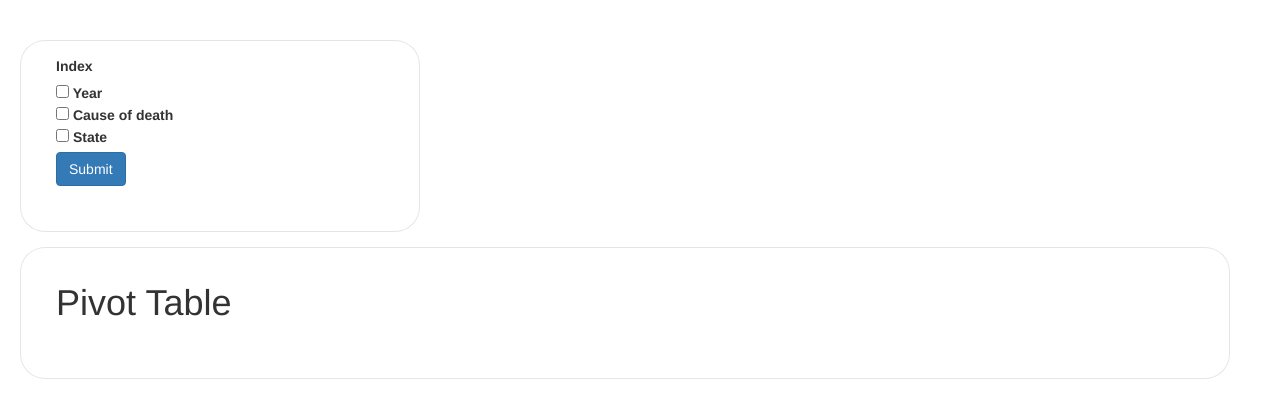
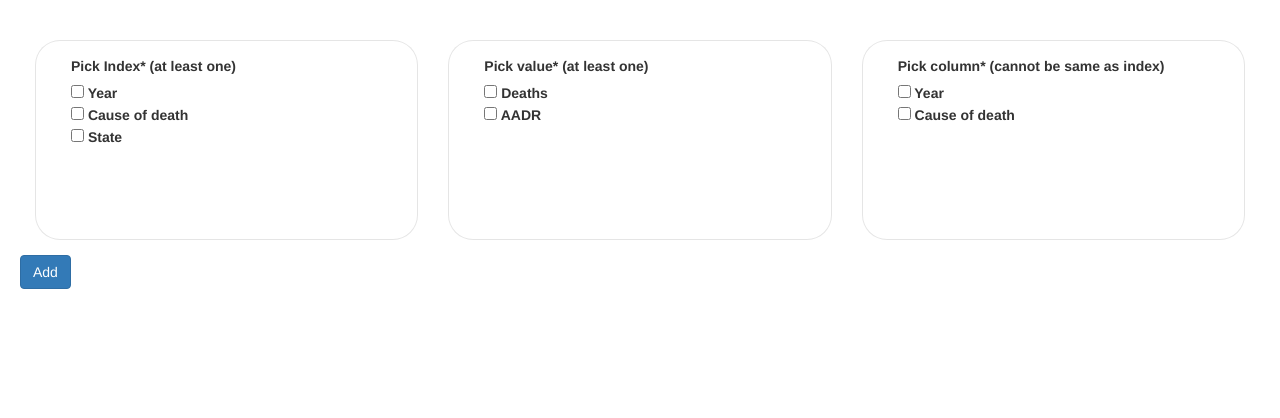
Before and after one commit to elisejansson/SadStats, a Flask app: page /pivottable in a window 1280 px wide. Shown: the part 52-470 px from the top of the page. Run offline with Flask 2, Linux system fonts and the light colour scheme; parts of the project's set-up code (start-up, migrations or seed data) failed here and were passed over; some libraries are stand-ins or nearby versions.

Commit message:
Form groups added

```diff
--- a/app.py
+++ b/app.py
@@ -20,12 +20,19 @@ def get_csv():
 def pivottable_api():
 
     # #csv_list should have been passed as a global variable
-    index = request.args.get('index') #should be list
-    values = request.args.get('values') #should be list
-    columns = request.args.get('columns') #should be list
+    index_y = request.args.get('index_y')
+    index_c = request.args.get('index_c')
+    index_s = request.args.get('index_s') #should be list
+    values_a = request.args.get('value_a')
+    values_d = request.args.get('value_d') #should be list
+    #columns = request.args.get('columns') #should be list
     #filtering = request.args.get('filtering') #should be dictionary
     #filtering = {'YEAR':None,'STATE':None,'CAUSE_NAME':None}
-    return index + values + columns
+    return index_y
+    return index_c
+    return index_s
+    return value_a
+    return value_d
     #pivot_data = pivot(index, values, columns, filtering) #returns as json
     # #set mime type to application/json
 
--- a/static/styles/pivot.css
+++ b/static/styles/pivot.css
@@ -1,22 +1,18 @@
 .wrapper {
 	padding: 20px;
+
 }
+
 
 .form-group {
   max-width: 100%;
-  padding: 15px 35px 45px;
+	height: 200px;
+  padding: 15px 35px 15px;
   background: rgba(255,255,255,0.9);
   border: 1px solid rgba(0,0,0,0.1);
   border-radius: 25px;
 	}
 
-.index {
-  max-width: 400px;
-}
-
-.test {
-  max-width: 400px;
-}
 
 .form-control {
     position: relative;
--- a/templates/pivottable.html
+++ b/templates/pivottable.html
@@ -4,31 +4,59 @@
 <link rel="stylesheet" href="{{ url_for('static', filename='styles/pivot.css') }}">
 </head>
 {% include 'navbar.html' %}
+<script>
+var checkboxes = document.querySelectorAll('input[type="checkbox"]');
+var checkedOne = Array.prototype.slice.call(checkboxes).some(x => x.checked);
+</script>
 <body>
 <div class="container-fluid">
   <div class="wrapper">
-    <div class="row">
-    <form action="/api/pivottable" method="get">
-      <div class="form-group test">
-        <label for="example-text-input" class="col-2 col-form-label">Index</label>
-        <div class="form-check">
-          <label class="form-check-label">
-            <input class="form-check-input" type="checkbox" name="index" value="YEAR"> Year
-            </br>
-            <input class="form-check-input" type="checkbox" name="index" value="CAUSE_NAME"> Cause of death
-            </br>
-            <input class="form-check-input" type="checkbox" name="index" value="CAUSE_NAME"> State
-          </label>
+    <div class="row customization">
+      <form action="/api/pivottable" method="get">
+        <div class="col-sm-4">
+          <div class="form-group index-form">
+            <label for="custom-control custom-checkbox">Pick Index* (at least one)</label>
+            <div class="form-check">
+              <label class="form-check-label">
+                <input class="custom-control-input" type="checkbox" name="index_y" value="YEAR"> Year
+                </br>
+                <input class="form-check-input" type="checkbox" name="index_c" value="CAUSE_NAME" > Cause of death
+                </br>
+                <input class="form-check-input" type="checkbox" name="index_s" value="STATE" > State
+              </label>
+            </div>
+          </div>
         </div>
-        <input class="btn btn-primary" type="submit" value="Submit">
-      </div>
+        <div class="col-sm-4">
+          <div class="form-group values-form">
+            <label for="example-text-input" class="col-form-label">Pick value* (at least one)</label>
+            <div class="form-check">
+              <label class="form-check-label">
+                <input class="form-check-input" type="checkbox" name="value_d" value="DEATHS"> Deaths
+                </br>
+                <input class="form-check-input" type="checkbox" name="value_a" value="AADR"> AADR
+                </br></br>
+              </label>
+            </div>
+          </div>
+        </div>
+        <div class="col-sm-4">
+          <div class="form-group columns-form">
+            <label for="example-text-input" class="col-form-label">Pick column* (cannot be same as index)</label>
+            <div class="form-check">
+              <label class="form-check-label">
+                <input class="form-check-input" type="checkbox" name="column_y" value="YEAR"> Year
+                </br>
+                <input class="form-check-input" type="checkbox" name="column_c" value="CAUSE_NAME"> Cause of death
+              </label>
+            </div>
+          </div>
+        </div>
+      <input class="btn btn-primary" type="submit" value="Add">
+    </form>
+    <br>
     </div>
-  </form>
-  <div class="row pivottable">
-    <h1> Pivot Table </h1>
-  </div>
   </div>
 </div>
-
 </body>
 </html>
```
Also changed, not shown: 1 other file.
